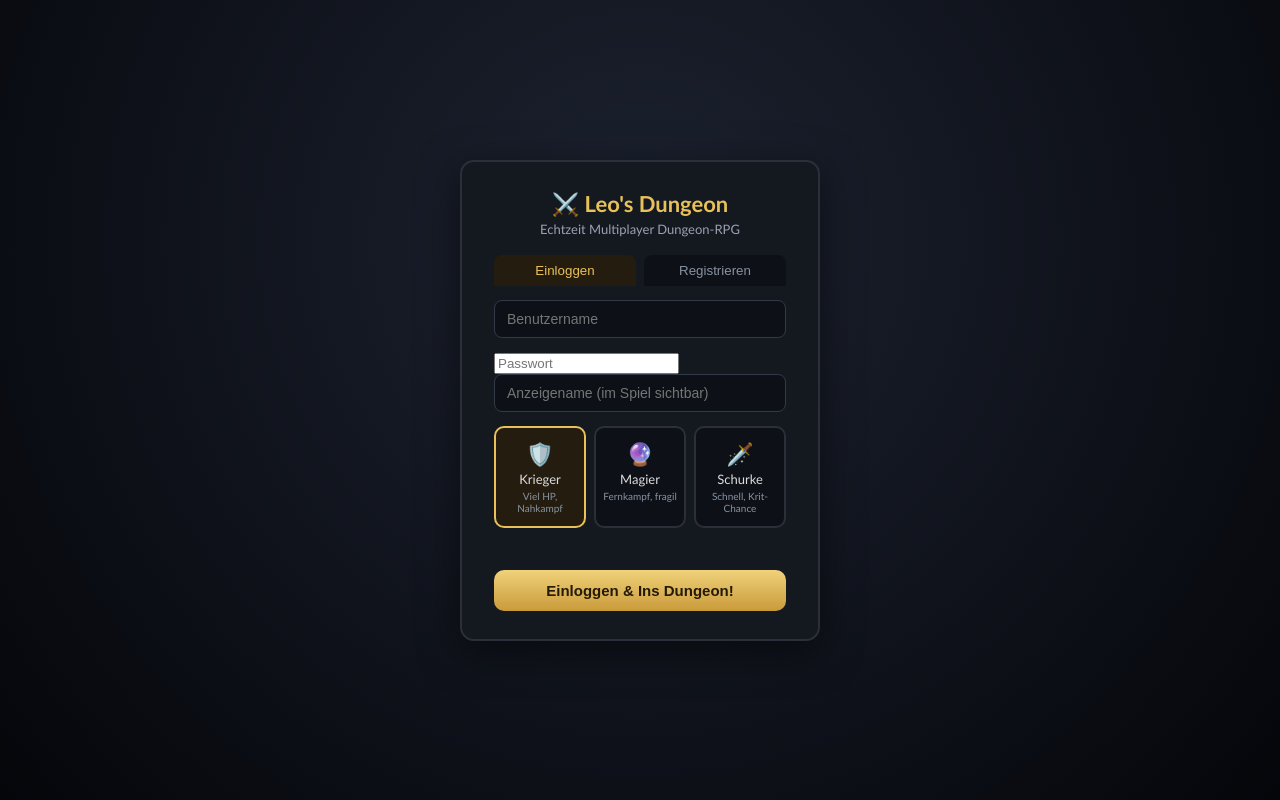
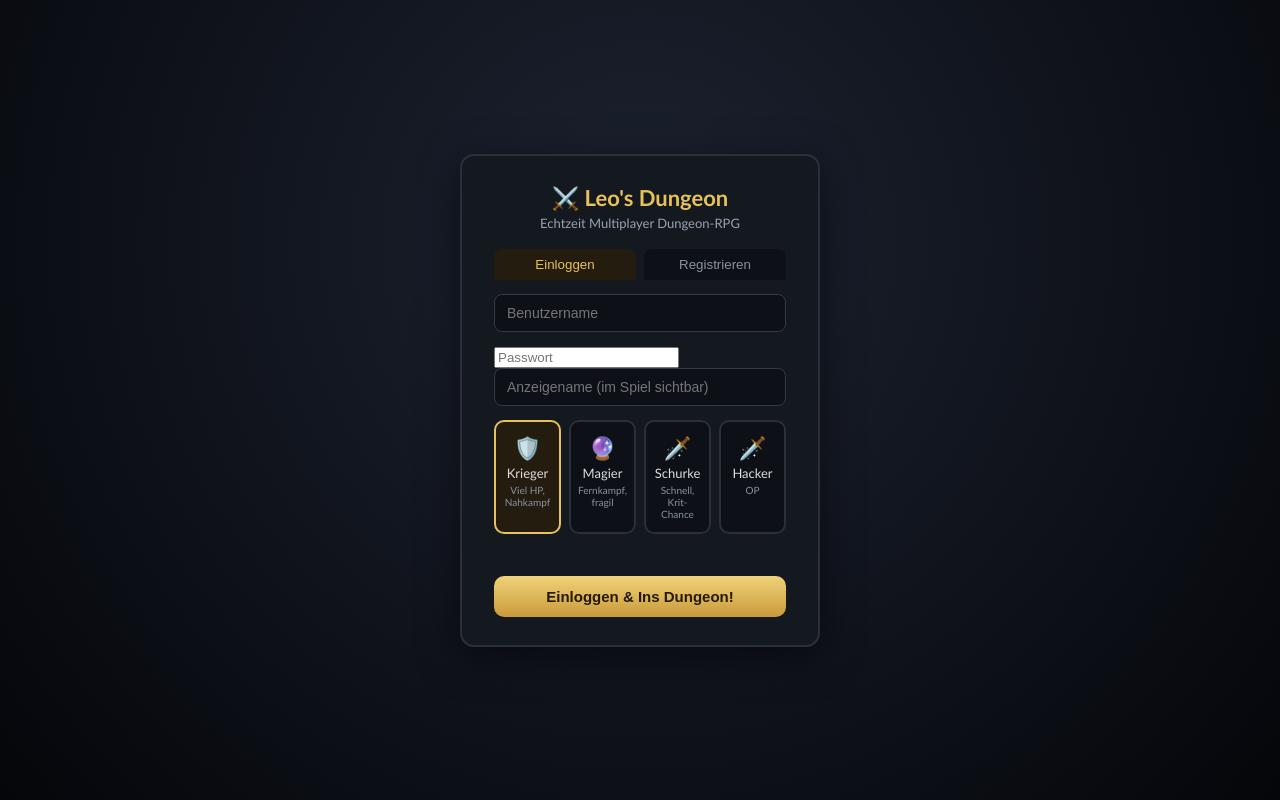
Before and after one commit to Dominic-Hostettler/Dungen-game, a website: page public/index.html in a window 1280 px wide. Drawn offline with nearby package versions, Linux system fonts and the light colour scheme.

Commit message:
Add Hacker class button to index.html

```diff
--- a/public/index.html
+++ b/public/index.html
@@ -115,6 +115,9 @@
         </div>
         <div class="classBtn" data-cls="schurke">
           <span class="icon">🗡️</span>Schurke<small>Schnell, Krit-Chance</small>
+        </div>
+           <div class="classBtn" data-cls="hacker">
+          <span class="icon">🗡️</span>Hacker<small>OP</small>
         </div>
       </div>
       <div id="authMsg" style="color:#ff8080; font-size:12px; min-height:16px; margin-bottom:8px; text-align:center;"></div>
```
